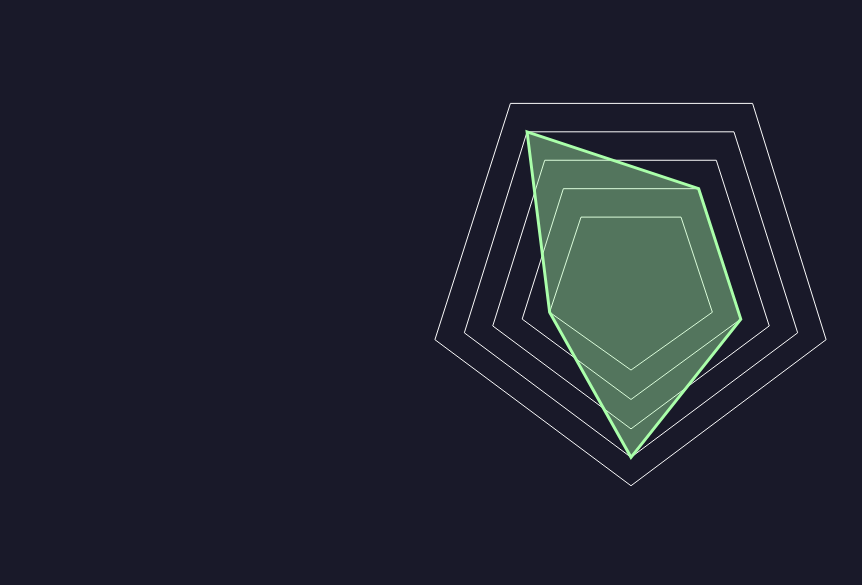
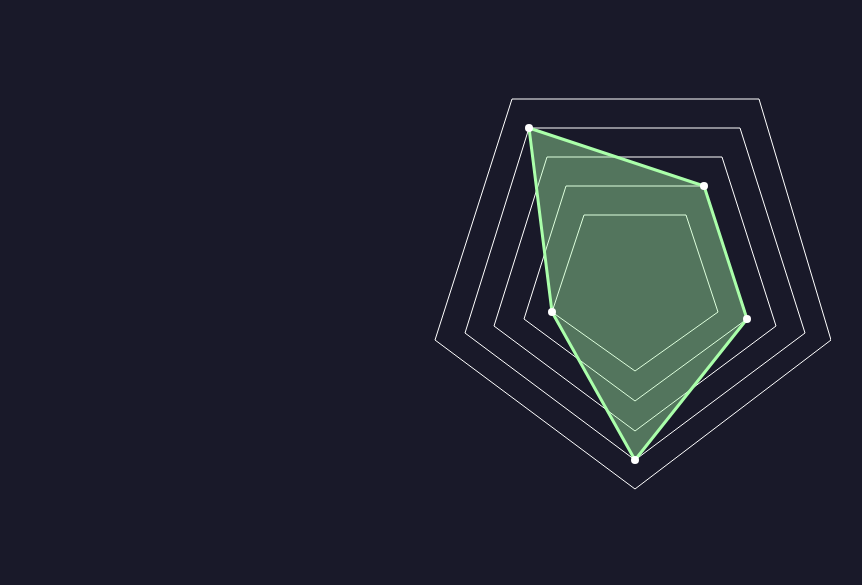
Before and after one commit to edenfuller/dress-code, a plain HTML site: page index.html in a window 1280 px wide. Shown: the top 585 px of the page, without its empty margins (17-879 px from the left). Drawn offline with nearby package versions, Linux system fonts and the light colour scheme.

Commit message:
Adds corner dots

```diff
--- a/index.html
+++ b/index.html
@@ -14,12 +14,12 @@
   </section>
   <section class="chart-area">
     <div class="chart-area__container">
-      <svg width="400" height="400" viewBox="0 0 408 399" fill="none" xmlns="http://www.w3.org/2000/svg">
+      <svg width="400" height="400" fill="none" xmlns="http://www.w3.org/2000/svg">
         <polygon class="guide" points="153,117 255,117 287,214 204,273 121,214" fill="none" stroke="#fff" stroke-width="1"></polygon>
         <polygon class="guide" points="135,88 273,88 316,221 204,303 93,221" fill="none" stroke="#fff" stroke-width="1"></polygon>
         <polygon class="guide" points="116,59 291,59 345,228 204,333 63,228" fill="none" stroke="#fff" stroke-width="1"></polygon>
         <polygon class="guide" points="98,30 309,30 374,235 204,362 34,235" fill="none" stroke="#fff" stroke-width="1"></polygon>
-        <polygon class="guide" points="81,1 328,1 403,242 204,391 4,242" fill="none" stroke="#fff" stroke-width="1"></polygon>
+        <polygon class="guide" points="81,1 328,1 400,242 204,391 4,242" fill="none" stroke="#fff" stroke-width="1"></polygon>
         <polygon class="selection" points="153,117 255,117 287,214 204,273 121,214" fill="none" stroke="#fff" stroke-width="3"></polygon>
       </svg>
       <div class="chart-area__labels">
--- a/script.js
+++ b/script.js
@@ -9,7 +9,7 @@ const parameters = [
   },
   {
     name: 'sporty',
-    positions: ['287,214', '316,221', '345,228', '374,235', '403,242'],
+    positions: ['287,214', '316,221', '345,228', '374,235', '400,242'],
   },
   {
     name: 'cozy',
@@ -109,6 +109,17 @@ function init() {
     .attr('value', (_, i) => i);
 
   handleSelection(0);
+
+  d3.select('.chart-area__labels')
+    .selectAll('div')
+    .data(points)
+    .enter()
+    .append('div')
+    .attr('class', 'corner-point')
+    .attr('style', (d) => {
+      const axes = d.split(',');
+      return `transform: translate(${Number(axes[0]) + 46}px, ${Number(axes[1]) + 46}px);`
+    });
 }
 
 init();
--- a/style.css
+++ b/style.css
@@ -48,8 +48,27 @@ select {
   display: flex;
   justify-content: center;
   align-items: center;
+  position: relative;
+}
+
+.chart-area__labels {
+  width: 100%;
+  height: 100%;
+  position: absolute;
 }
 
 polygon.selection {
   transition: all 1s ease-out;
 }
+
+
+.corner-point {
+  width: 8px;
+  height: 8px;
+  top: 0;
+  left: 0;
+  background-color: white;
+  border-radius: 8px;
+  position: absolute;
+  transform-origin: center center;
+}
```
